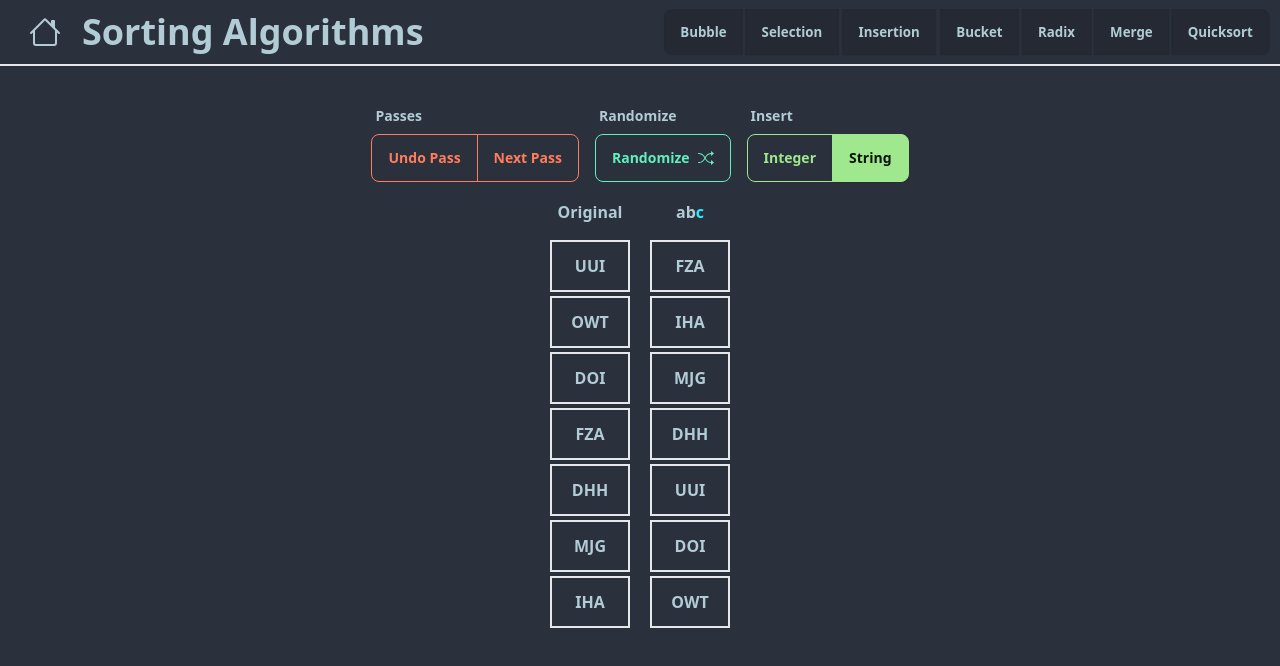
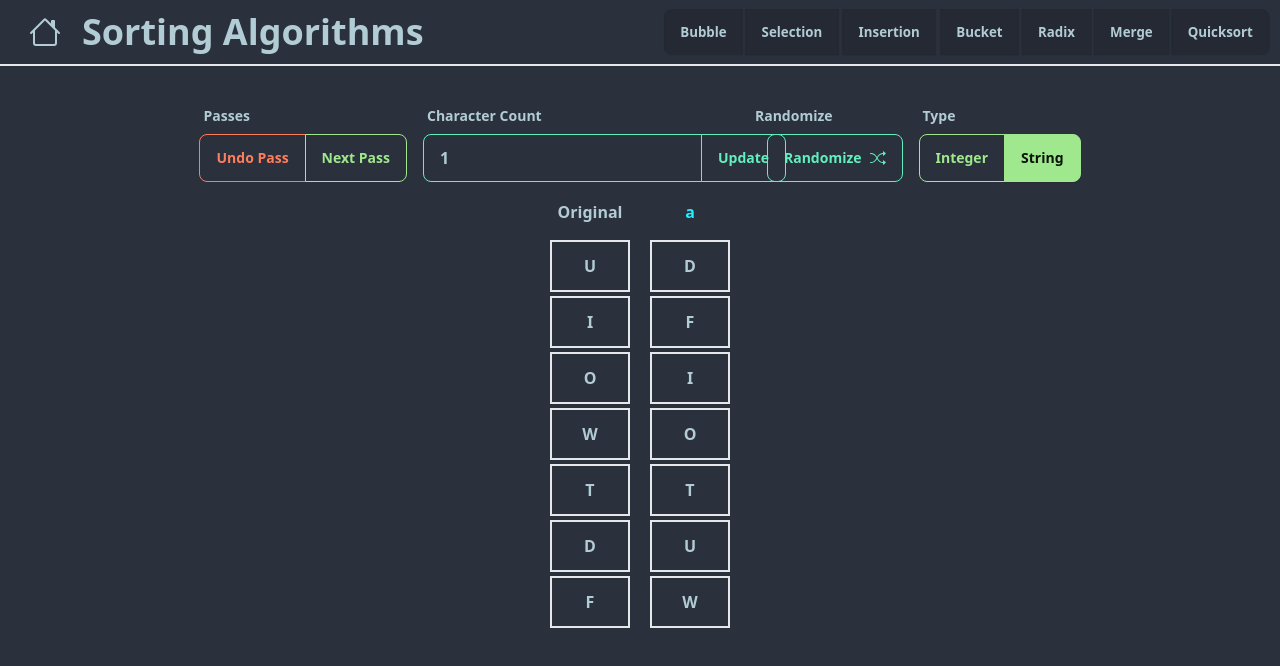
Before and after one commit to alexespejo/dsa-visualizer, a Svelte app: page /sorting_algo/radix_sort in a window 1280 px wide. Both pictures are taken after a click on the button "Next Pass". Shown: the top 666 px of the page. Built offline with nearby package versions, Linux system fonts and the light colour scheme.

Commit message:
Radix Sort Character Count

```diff
--- a/src/lib/sortingAlgo.ts
+++ b/src/lib/sortingAlgo.ts
@@ -1,26 +1,35 @@
-export function generateRandomThreeDigitArray() {
+export function generateRandomThreeDigitArray(length) {
  let randomArray: number[] = [];
  let generatedNumbers = {}; // Object to keep track of generated numbers
 
  // Function to generate a random 3-digit number
- function generateRandomNumber() {
-  return Math.floor(Math.random() * 900) + 100; // Generates a number between 100 and 999
- }
+ function generateRandomNumber(length) {
+    if (length <= 0) {
+      throw new Error("Length must be greater than 0");
+    }
+    if (length === 1) {
+      return Math.floor(Math.random() * 9) + 1; // Generates a number between 1 and 9 for single digit
+    }
+    const min = Math.pow(10, length - 1);
+    const max = Math.pow(10, length) - 1;
+    return Math.floor(Math.random() * (max - min + 1)) + min;
+  }
 
  // Generate unique 3-digit numbers until the array length is 10
- while (randomArray.length < 7) {
-  let randomNumber = generateRandomNumber();
-  if (!generatedNumbers[randomNumber]) {
-   // Check if the number is not already generated
-   generatedNumbers[randomNumber] = true;
-   randomArray.push(randomNumber);
+ for (let i = 0; i < 7; i++) {
+    let randomNumber = generateRandomNumber(length);
+    while (generatedNumbers[randomNumber]) {
+      // Regenerate if the number is already generated
+      randomNumber = generateRandomNumber(length);
+    }
+    generatedNumbers[randomNumber] = true;
+    randomArray.push(randomNumber);
   }
- }
 
  return randomArray;
 }
 
-export function generateRandomStringArray() {
+export function generateRandomStringArray(length) {
  let randomArray: string[] = [];
  let generatedStrings = {}; // Object to keep track of generated strings
 
@@ -28,7 +37,7 @@ export function generateRandomStringArray() {
  function generateRandomString() {
   let characters: string = "ABCDEFGHIJKLMNOPQRSTUVWXYZ";
   let result: string = "";
-  for (let i = 0; i < 3; i++) {
+  for (let i = 0; i < length; i++) {
    result += characters.charAt(Math.floor(Math.random() * characters.length));
   }
   return result;
--- a/src/routes/SortingAlgorithms/RadixSort.svelte
+++ b/src/routes/SortingAlgorithms/RadixSort.svelte
@@ -17,7 +17,9 @@
  let bucket = [];
  let subBuckets =[]
  let indexOfPass = 0;
+ let insertValue = 1;
  let itemMarked = "";
+ let alphabet = "abcdefghijklmnopqrstuvwxyz";
 
 
  function createBuckets() {
@@ -25,10 +27,10 @@
     bucket = [];
     subBuckets = [];
     if (intOrStringArray) {
-    bucket = generateRandomThreeDigitArray();
+    bucket = generateRandomThreeDigitArray(insertValue);
     }
     else {
-    bucket = generateRandomStringArray();
+    bucket = generateRandomStringArray(insertValue);
     }
     subBuckets.push([...bucket]);
     listOfBuckets = subBuckets;
@@ -38,32 +40,20 @@
     subBuckets = [];
     subBuckets.push([...bucket]);
     if (intOrStringArray) {
-        if(indexOfPass >= 1){
-                subBuckets.push([...bucket].sort((a, b) => (a % 10) - (b % 10)));
-        }
-        if(indexOfPass >= 2){
-                subBuckets.push([...bucket].sort((a, b) => (a % 100) - (b % 100)));
-        }
-        if(indexOfPass >= 3){
-                subBuckets.push([...bucket].sort());
+        for (let i = 1; i <= indexOfPass; i++) {
+            subBuckets.push([...bucket].sort((a, b) => {
+                return Math.floor((a % Math.pow(10, i)) / Math.pow(10, i - 1)) - Math.floor((b % Math.pow(10, i)) / Math.pow(10, i - 1));
+            }));
         }
     } else {
-        if(indexOfPass >= 1){
-            subBuckets.push([
-                ...bucket].sort((a, b) => a.slice(-1).localeCompare(b.slice(-1))),
-            );
-        }
-        if(indexOfPass >= 2){
-            subBuckets.push([
-                ...bucket].sort((a, b) => a.charAt(1).localeCompare(b.charAt(1))),
-            );
-        }
-        if(indexOfPass >= 3){
-            subBuckets.push([...bucket].sort());
+        for (let i = 1; i <= indexOfPass; i++) {
+            subBuckets.push([...bucket].sort((a, b) => {
+                return a.slice(-i).localeCompare(b.slice(-i));
+            }));
         }
     }
     listOfBuckets = subBuckets;
- }
+}
 
 
  function markElement(key) {
@@ -92,8 +82,8 @@
             }}>
                 Undo Pass
              </button>
-             <button class="btn join-item btn-secondary btn-outline" on:click={() => {
-                if (indexOfPass < 3) {
+             <button class="btn join-item btn-primary btn-outline" on:click={() => {
+                if (indexOfPass < insertValue) {
                     indexOfPass++;
                     updateBuckets();
                 }
@@ -102,9 +92,31 @@
              </button>
         </div>
     </FormControl>
+    <FormControl>
+        <LabelInput>Character Count</LabelInput>
+        <div class="join">
+            <input
+            type="number"
+            class="font-bold input input-bordered join-item input-success"
+            bind:value={insertValue}
+            placeholder="Maximum: 6"
+            on:input={() => {
+                if (insertValue > 6) {
+                    insertValue = 6;
+                }
+            }}
+            />
+            <button class="btn btn-success btn-outline join-item"
+                on:click={() => {
+                    createBuckets()
+                }}>
+                Update
+            </button>
+        </div>
+    </FormControl>
    <FormControl>
     <LabelInput>Randomize</LabelInput>
-    <button class="btn btn-success btn-outline mr-2" on:click={() => createBuckets()}
+    <button class="btn btn-success btn-outline ml-4 mr-2" on:click={() => createBuckets()}
      >Randomize <svg
       xmlns="http://www.w3.org/2000/svg"
       width="16"
@@ -124,7 +136,7 @@
     >
    </FormControl>
    <FormControl>
-    <LabelInput>Insert</LabelInput>
+    <LabelInput>Type</LabelInput>
     <div class="join">
      <button
       class={`btn  join-item btn-primary ${!intOrStringArray ? "btn-outline" : ""}`}
@@ -150,12 +162,10 @@
          <div class="bucket-block border-base-100">
           {#if index === 0}
            Original
-          {:else if index === 1}
-           ab<span class=" text-info">c</span>
-          {:else if index === 2}
-           a<span class=" text-info">b</span>c
-          {:else if index === 3}
-           <span class=" text-info">a</span>bc
+           {:else if index >= 1}
+           <span>{alphabet.slice(0, insertValue - index)}</span>
+           <span class="text-info">{alphabet.slice(insertValue - index, insertValue - index + 1)}</span>
+           <span>{alphabet.slice((insertValue-index)+1, insertValue)}</span>
           {/if}
          </div>
          {#each subBucket as item}
```
